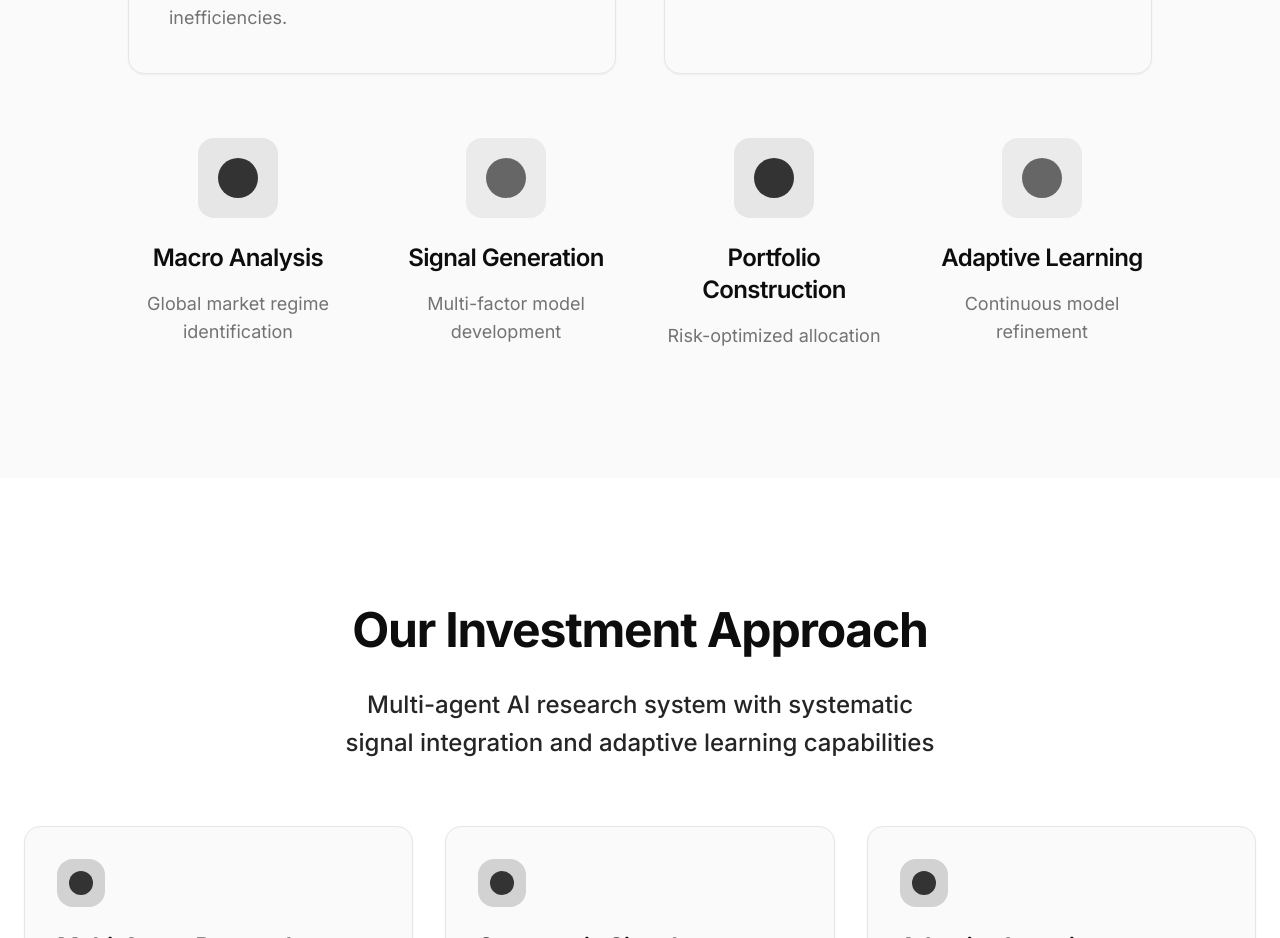
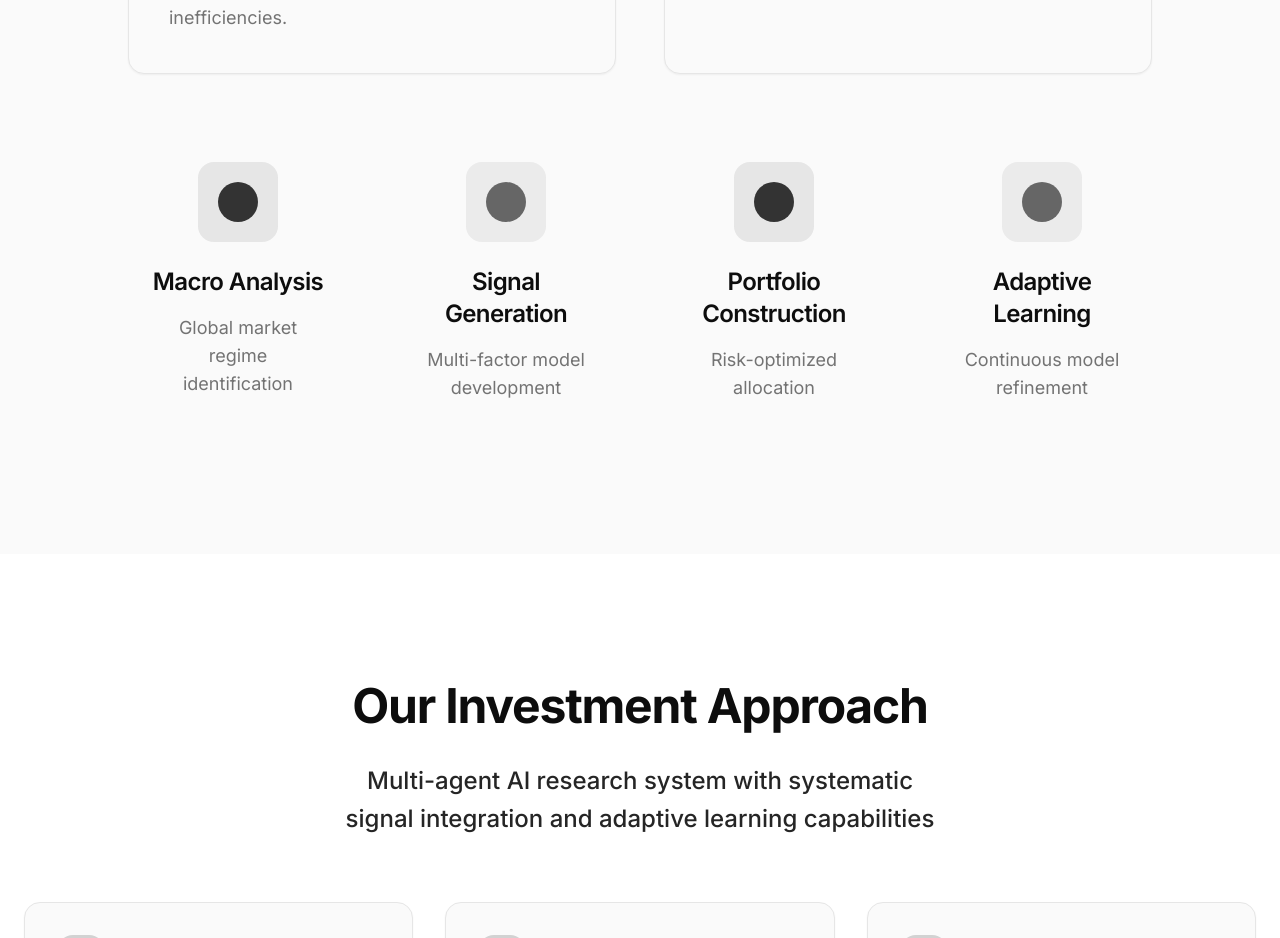
Before and after one commit to bai-peter/BAI-Website, a React (Vite) app: page / in a window 1280 px wide. Shown: the part 1540-2478 px from the top of the page. Built offline with nearby package versions, Linux system fonts and the light colour scheme.

Commit message:
style: rounded feature tiles + tightened section paddings and tech card spacing

```diff
--- a/src/components/Manifesto.tsx
+++ b/src/components/Manifesto.tsx
@@ -55,28 +55,28 @@ const Manifesto: React.FC<ManifestoProps> = ({ className }) => {
 
           <FadeIn delay={250}>
             <div className="grid md:grid-cols-4 gap-12 text-center">
-              <div className="group hover-lift">
+              <div className="group hover-lift rounded-2xl p-6 hover:bg-muted/20 transition-colors">
                 <div className="w-20 h-20 bg-bai-primary/10 rounded-2xl flex items-center justify-center mx-auto mb-6 group-hover:bg-bai-primary/20 transition-colors duration-300">
                   <div className="w-10 h-10 bg-bai-primary rounded-full"></div>
                 </div>
                 <h4 className="text-2xl font-semibold mb-4 text-foreground">Macro Analysis</h4>
                 <p className="text-lg text-muted-foreground">Global market regime identification</p>
               </div>
-              <div className="group hover-lift">
+              <div className="group hover-lift rounded-2xl p-6 hover:bg-muted/20 transition-colors">
                 <div className="w-20 h-20 bg-bai-accent/10 rounded-2xl flex items-center justify-center mx-auto mb-6 group-hover:bg-bai-accent/20 transition-colors duration-300">
                   <div className="w-10 h-10 bg-bai-accent rounded-full"></div>
                 </div>
                 <h4 className="text-2xl font-semibold mb-4 text-foreground">Signal Generation</h4>
                 <p className="text-lg text-muted-foreground">Multi-factor model development</p>
               </div>
-              <div className="group hover-lift">
+              <div className="group hover-lift rounded-2xl p-6 hover:bg-muted/20 transition-colors">
                 <div className="w-20 h-20 bg-bai-primary/10 rounded-2xl flex items-center justify-center mx-auto mb-6 group-hover:bg-bai-primary/20 transition-colors duration-300">
                   <div className="w-10 h-10 bg-bai-primary rounded-full"></div>
                 </div>
                 <h4 className="text-2xl font-semibold mb-4 text-foreground">Portfolio Construction</h4>
                 <p className="text-lg text-muted-foreground">Risk-optimized allocation</p>
               </div>
-              <div className="group hover-lift">
+              <div className="group hover-lift rounded-2xl p-6 hover:bg-muted/20 transition-colors">
                 <div className="w-20 h-20 bg-bai-accent/10 rounded-2xl flex items-center justify-center mx-auto mb-6 group-hover:bg-bai-accent/20 transition-colors duration-300">
                   <div className="w-10 h-10 bg-bai-accent rounded-full"></div>
                 </div>
```
